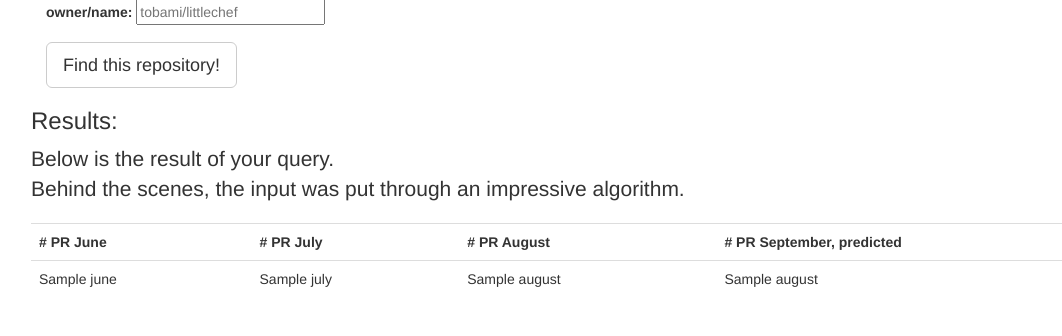
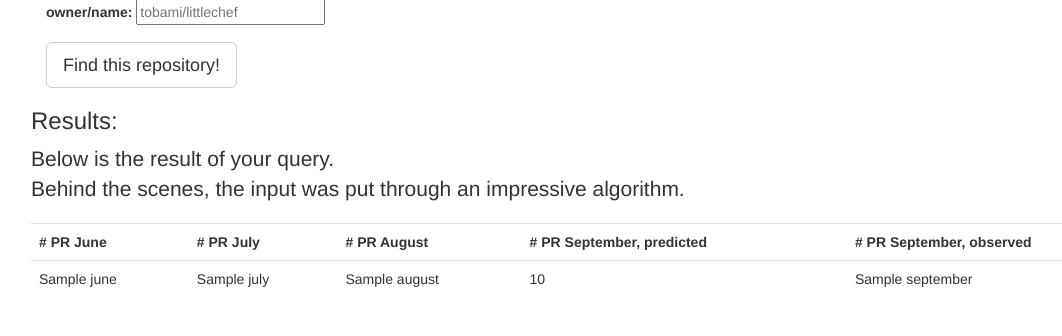
Before and after one commit to hebda/GitWatch, a Flask app: template app/templates/output.html in a window 1280 px wide. Shown: the part 134-470 px from the top of the page, without its empty margins (39-1101 px from the left). Run offline with Flask 2, Linux system fonts and the light colour scheme; the template is opened without the code that fills it: most values are stand-ins (such as "Sample title", 1, 10 or a date in 2020); some libraries are stand-ins or nearby versions.

Commit message:
add comparison

```diff
--- a/app/templates/output.html
+++ b/app/templates/output.html
@@ -83,8 +83,8 @@
       </div>
 
       <table class="table table-hover">
-      <tr><th># PR June</th><th># PR July</th><th># PR August</th><th># PR September, predicted</th></tr>
-      <tr><td>{{ nums['june'] }}</td><td>{{ nums['july']}}</td><td> {{ nums['august'] }}</td><td> {{ nums['august'] }}</td></tr>
+      <tr><th># PR June</th><th># PR July</th><th># PR August</th><th># PR September, predicted</th><th># PR September, observed</th></tr>
+      <tr><td>{{ nums['june'] }}</td><td>{{ nums['july']}}</td><td> {{ nums['august'] }}</td><td> {{ nums['august']/2 }}</td><td> {{ nums['september'] }}</td></tr>
       </table>
 
 
```
